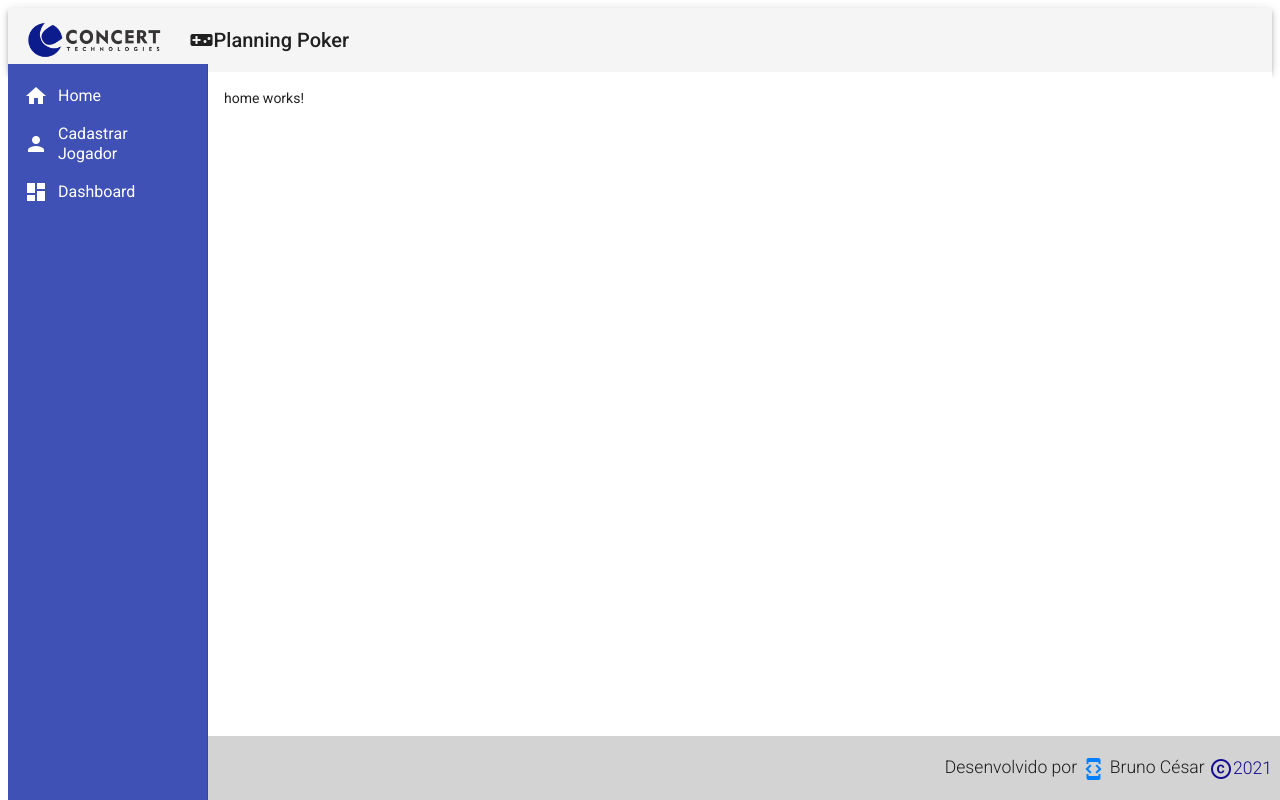
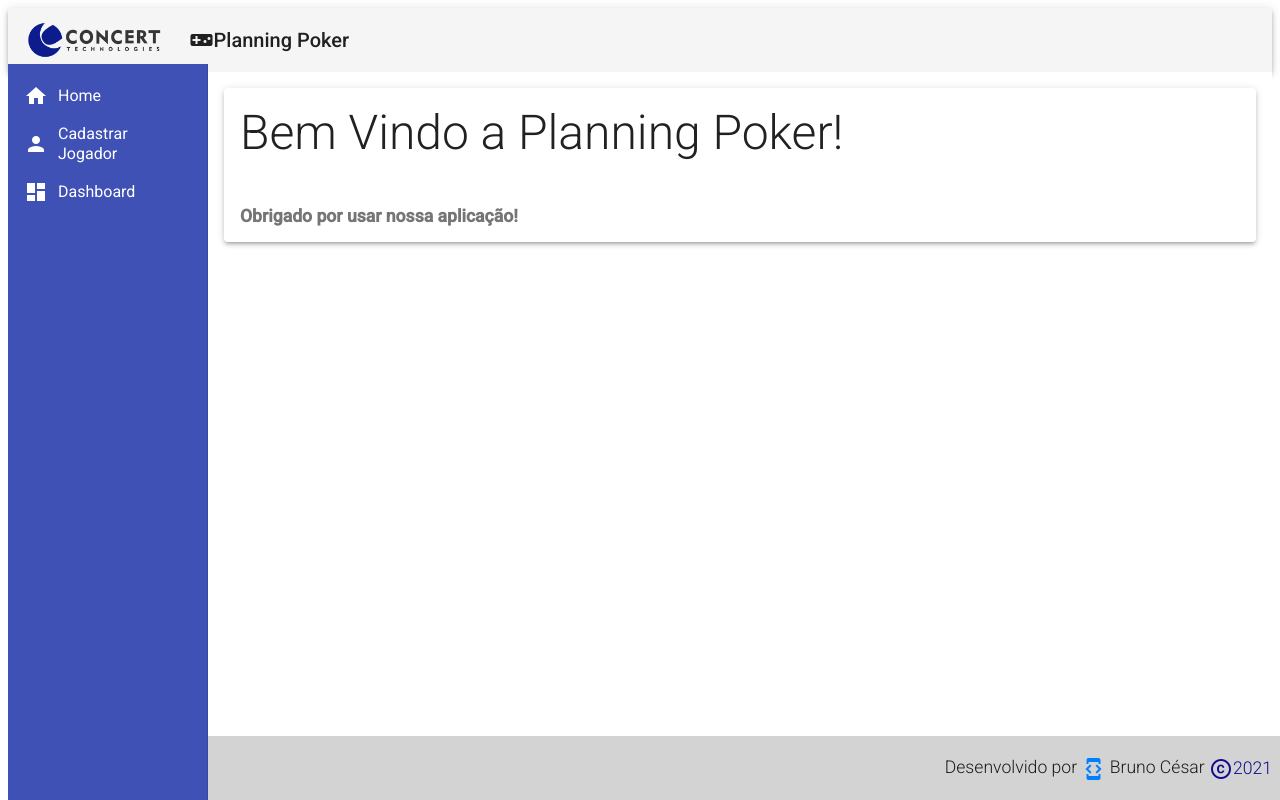
Before and after one commit to brunocesarti/Challenge_CONCERT, an Angular app in the folder challenge/: page / in a window 1280 px wide. Built offline with nearby package versions, Linux system fonts and the light colour scheme.

Commit message:
Atualizando página home #4

```diff
--- a/challenge/src/app/views/home/home.component.html
+++ b/challenge/src/app/views/home/home.component.html
@@ -1 +1,8 @@
-<p>home works!</p>
+<mat-card class="home mat-elevation-z3">
+  <mat-card-title class="title">
+    Bem Vindo a Planning Poker!
+  </mat-card-title>
+  <mat-card-subtitle class="subtitle">
+    <br><br><b>Obrigado por usar nossa aplicação!</b>
+  </mat-card-subtitle>
+</mat-card>
--- a/challenge/src/app/views/home/home.component.sass
+++ b/challenge/src/app/views/home/home.component.sass
@@ -0,0 +1,7 @@
+.home .title
+  font-size: 3rem
+  font-weight: 300
+  line-height: 1.2
+
+.home .subtitle
+  font-size: 1.1rem
```
